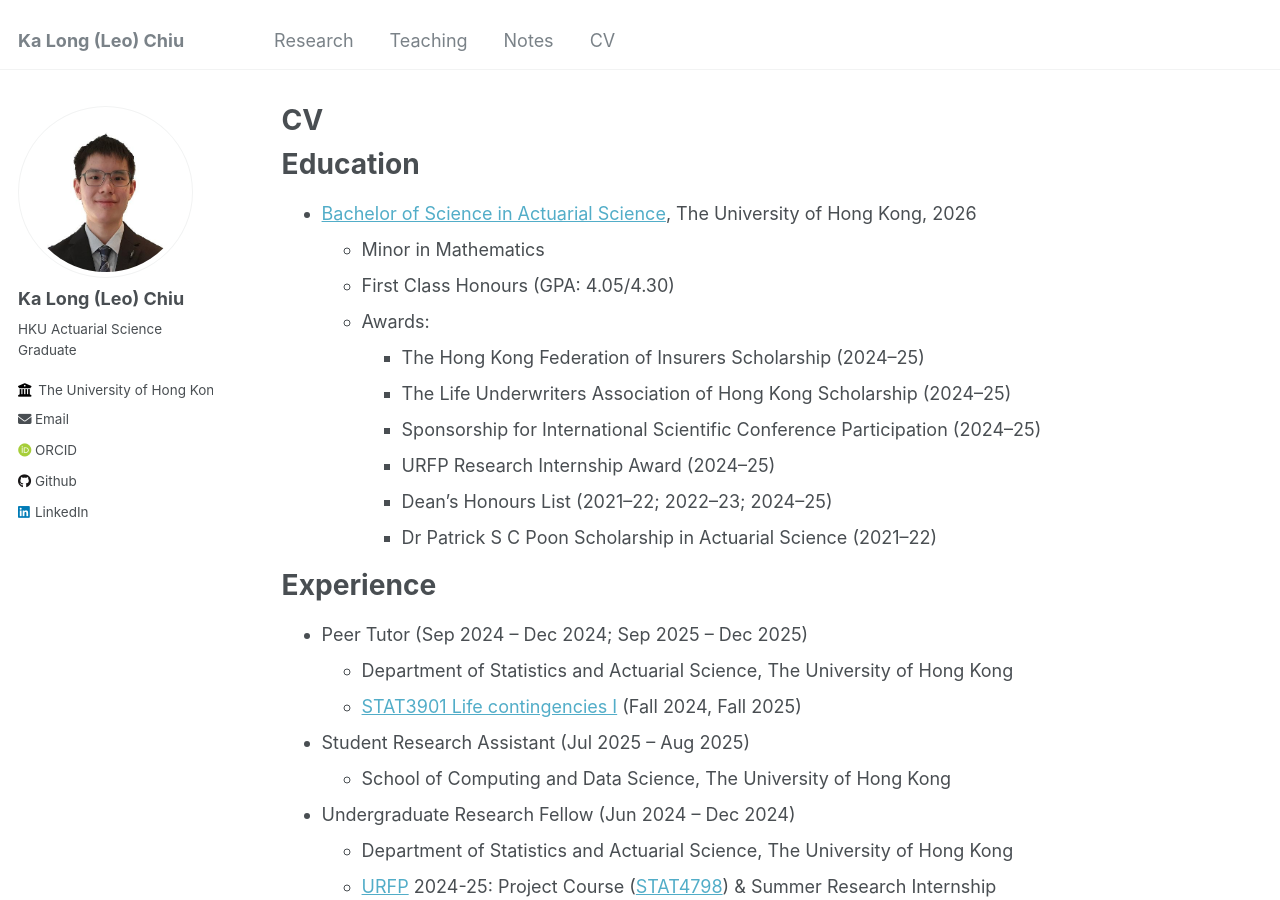
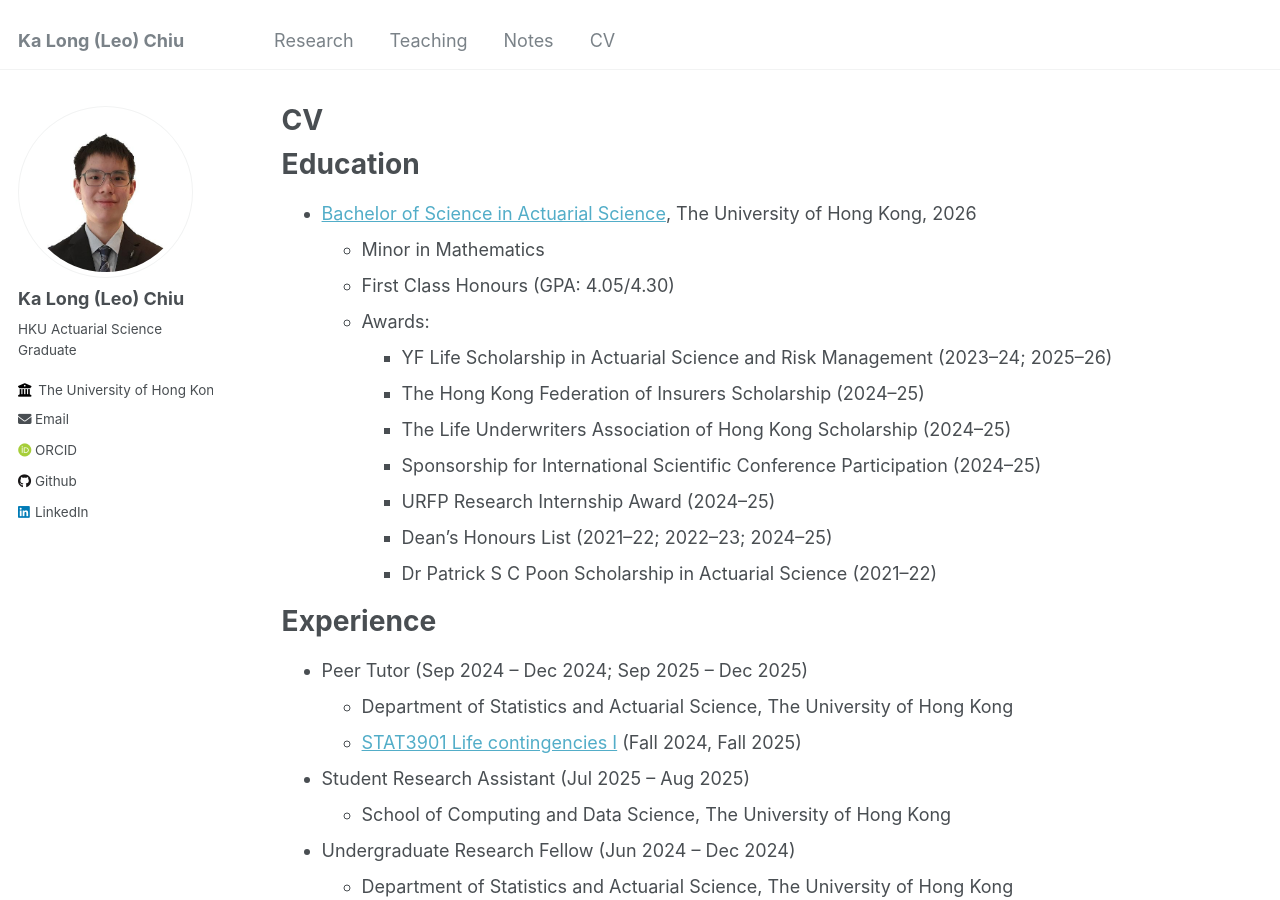
Before and after one commit to leochiukl/leochiukl.github.io, a Jekyll site: the page built from _pages/cv.md, in a window 1280 px wide and 900 px high. Built offline with Jekyll 4.4.1, drawn with Linux system fonts in a browser that asks for light colours; some web fonts are replaced.

Commit message:
Update cv

```diff
--- a/_pages/cv.md
+++ b/_pages/cv.md
@@ -14,6 +14,7 @@ redirect_from:
   * Minor in Mathematics
   * First Class Honours (GPA: 4.05/4.30)
   * Awards:
+    * YF Life Scholarship in Actuarial Science and Risk Management (2023--24; 2025--26)
     * The Hong Kong Federation of Insurers Scholarship (2024--25)
     * The Life Underwriters Association of Hong Kong Scholarship (2024--25)
     * Sponsorship for International Scientific Conference Participation (2024--25)
```
